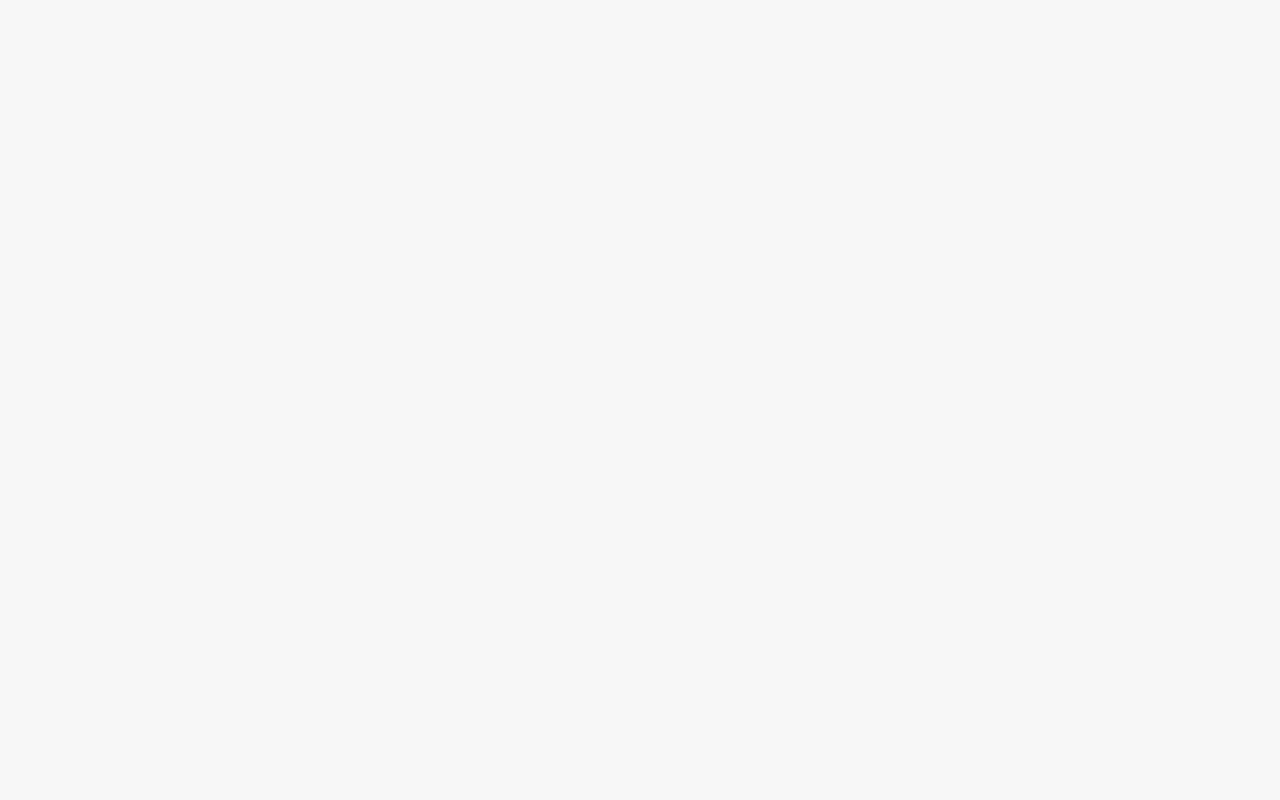
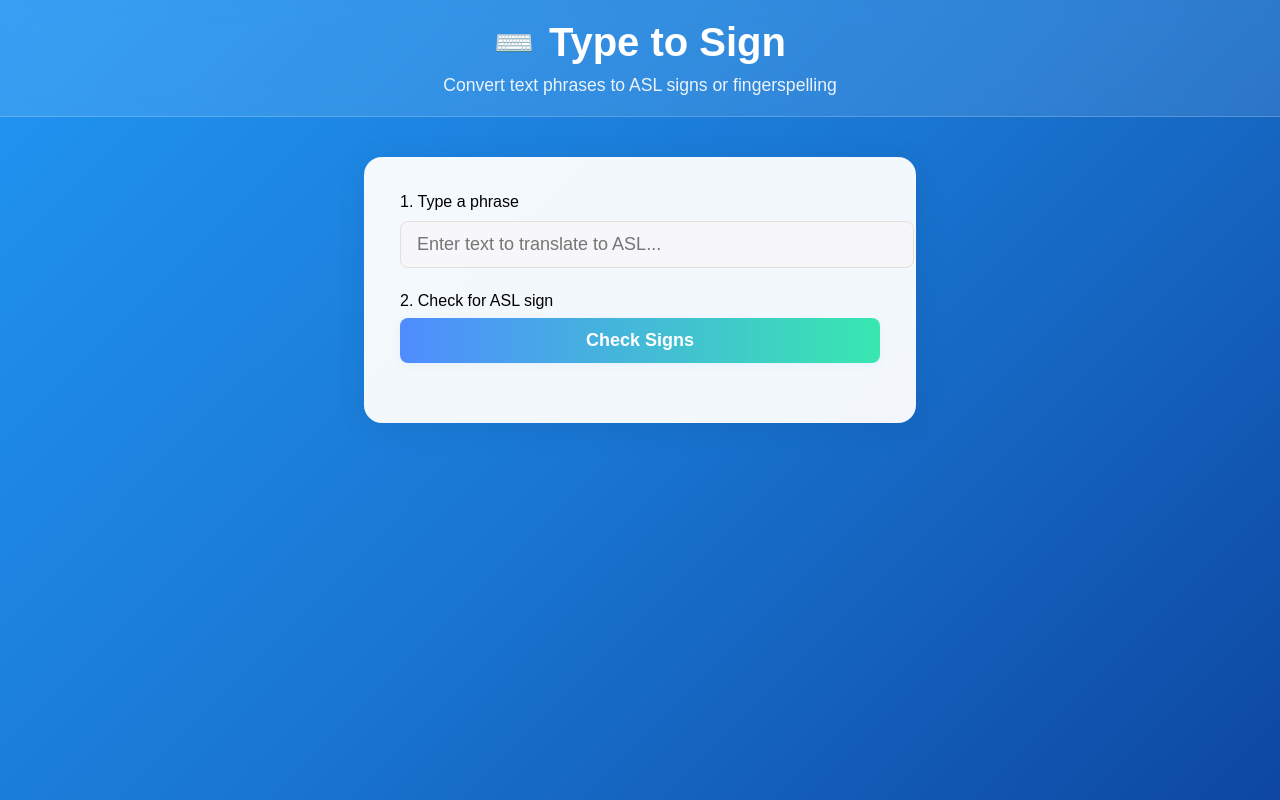
Before and after one commit to jojotrance/ASL-APPDEV, a React (Vite) app in the folder frontend/: page /sign-input in a window 1280 px wide. Before the commit this address had no page. Built offline with nearby package versions, Linux system fonts and the light colour scheme.

Commit message:
Text to Asl or fingerspelling

```diff
--- a/frontend/src/App.jsx
+++ b/frontend/src/App.jsx
@@ -6,6 +6,7 @@
 import Landing from './pages/Landing.jsx';
 import Learn from './pages/Learn.jsx';
 import Alphabet from './pages/Alphabet.jsx';
+import SignInput from './pages/SignInput.jsx';
 import './App.css';
 
 function App() {
@@ -18,6 +19,8 @@
         <Route path="/alphabet" element={<Alphabet />} />
         <Route path="/login" element={<Login />} />
         <Route path="/register" element={<Register />} />
+        <Route path="/sign-input" element={<SignInput />} />
+        {/* Add more routes as needed */}
       </Routes>
     </Router>
   );
--- /dev/null
+++ b/frontend/src/pages/SignInput.jsx
@@ -0,0 +1,182 @@
+import React, { useState } from 'react';
+
+function SignInput() {
+  const [inputText, setInputText] = useState('');
+  const [matchFound, setMatchFound] = useState(null); // null | true | false
+  const [showResult, setShowResult] = useState(false);
+
+  // Simulate sign matching logic
+  const handleCheckSigns = () => {
+    if (!inputText.trim()) return;
+    // Simulate: if phrase contains "hello" or "thank", match found
+    if (/hello|thank/i.test(inputText)) {
+      setMatchFound(true);
+    } else {
+      setMatchFound(false);
+    }
+    setShowResult(true);
+  };
+
+  const handleReset = () => {
+    setInputText('');
+    setMatchFound(null);
+    setShowResult(false);
+  };
+
+  return (
+    <div className="home-container" style={{ minHeight: '100vh' }}>
+      {/* Header */}
+      <header className="home-header">
+        <div className="header-content">
+          <h1 className="app-title">
+            <span className="title-icon">⌨️</span>
+            Type to Sign
+          </h1>
+          <p className="app-subtitle">Convert text phrases to ASL signs or fingerspelling</p>
+        </div>
+      </header>
+
+      {/* Main Content */}
+      <main className="main-content" style={{ display: 'flex', justifyContent: 'center', alignItems: 'flex-start', paddingTop: 40 }}>
+        <div className="signinput-container" style={{
+          background: 'rgba(255,255,255,0.95)',
+          borderRadius: 18,
+          boxShadow: '0 4px 32px 0 rgba(0,0,0,0.07)',
+          padding: 36,
+          minWidth: 380,
+          maxWidth: 480,
+          width: '100%',
+        }}>
+          <div className="signinput-flow">
+            <div className="flow-step">
+              <span className="flow-label">1. Type a phrase</span>
+              <input
+                className="signinput-textbox"
+                type="text"
+                placeholder="Enter text to translate to ASL..."
+                value={inputText}
+                onChange={e => setInputText(e.target.value)}
+                style={{
+                  width: '100%',
+                  padding: '12px 16px',
+                  fontSize: 18,
+                  borderRadius: 8,
+                  border: '1px solid #e0e0e0',
+                  marginTop: 10,
+                  marginBottom: 24,
+                  outline: 'none',
+                  background: '#f7f7fa'
+                }}
+                disabled={showResult}
+              />
+            </div>
+            <div className="flow-step">
+              <span className="flow-label">2. Check for ASL sign</span>
+              <button
+                className="check-btn"
+                onClick={handleCheckSigns}
+                disabled={!inputText.trim() || showResult}
+                style={{
+                  background: 'linear-gradient(90deg, #4f8cff 0%, #38e7b0 100%)',
+                  color: '#fff',
+                  border: 'none',
+                  borderRadius: 8,
+                  padding: '12px 28px',
+                  fontSize: 18,
+                  fontWeight: 600,
+                  cursor: (!inputText.trim() || showResult) ? 'not-allowed' : 'pointer',
+                  boxShadow: '0 2px 8px 0 rgba(79,140,255,0.08)',
+                  marginTop: 8,
+                  marginBottom: 24,
+                  transition: 'background 0.2s'
+                }}
+              >
+                Check Signs
+              </button>
+            </div>
+            {showResult && (
+              <div className="flow-step">
+                <span className="flow-label">3. Result</span>
+                <div style={{
+                  marginTop: 16,
+                  marginBottom: 16,
+                  padding: 24,
+                  borderRadius: 12,
+                  background: matchFound ? 'linear-gradient(90deg, #38e7b0 0%, #4f8cff 100%)' : 'linear-gradient(90deg, #ffb347 0%, #ff5e62 100%)',
+                  color: '#fff',
+                  fontSize: 20,
+                  fontWeight: 500,
+                  textAlign: 'center',
+                  minHeight: 80,
+                  display: 'flex',
+                  flexDirection: 'column',
+                  justifyContent: 'center',
+                  alignItems: 'center'
+                }}>
+                  {matchFound === true ? (
+                    <>
+                      <span style={{ fontSize: 32, marginBottom: 8 }}>✅ ASL Animation Found</span>
+                      <span style={{ fontSize: 16, opacity: 0.9 }}>Showing ASL sign animation for your phrase.</span>
+                      {/* Placeholder for animation */}
+                      <div style={{
+                        marginTop: 18,
+                        width: 80,
+                        height: 80,
+                        borderRadius: '50%',
+                        background: '#fff',
+                        display: 'flex',
+                        alignItems: 'center',
+                        justifyContent: 'center',
+                        boxShadow: '0 2px 12px 0 rgba(56,231,176,0.13)'
+                      }}>
+                        <span style={{ fontSize: 48 }}>👐</span>
+                      </div>
+                    </>
+                  ) : (
+                    <>
+                      <span style={{ fontSize: 32, marginBottom: 8 }}>🔤 Fingerspelling</span>
+                      <span style={{ fontSize: 16, opacity: 0.9 }}>No direct ASL sign found. Showing fingerspelling.</span>
+                      {/* Placeholder for fingerspelling */}
+                      <div style={{
+                        marginTop: 18,
+                        width: 80,
+                        height: 80,
+                        borderRadius: '50%',
+                        background: '#fff',
+                        display: 'flex',
+                        alignItems: 'center',
+                        justifyContent: 'center',
+                        boxShadow: '0 2px 12px 0 rgba(255,94,98,0.13)'
+                      }}>
+                        <span style={{ fontSize: 48 }}>🤟</span>
+                      </div>
+                    </>
+                  )}
+                </div>
+                <button
+                  className="reset-btn"
+                  onClick={handleReset}
+                  style={{
+                    background: '#f7f7fa',
+                    color: '#4f8cff',
+                    border: 'none',
+                    borderRadius: 8,
+                    padding: '10px 22px',
+                    fontSize: 16,
+                    fontWeight: 500,
+                    cursor: 'pointer',
+                    marginTop: 8
+                  }}
+                >
+                  Try Another Phrase
+                </button>
+              </div>
+            )}
+          </div>
+        </div>
+      </main>
+    </div>
+  );
+}
+
+export default SignInput;
```
